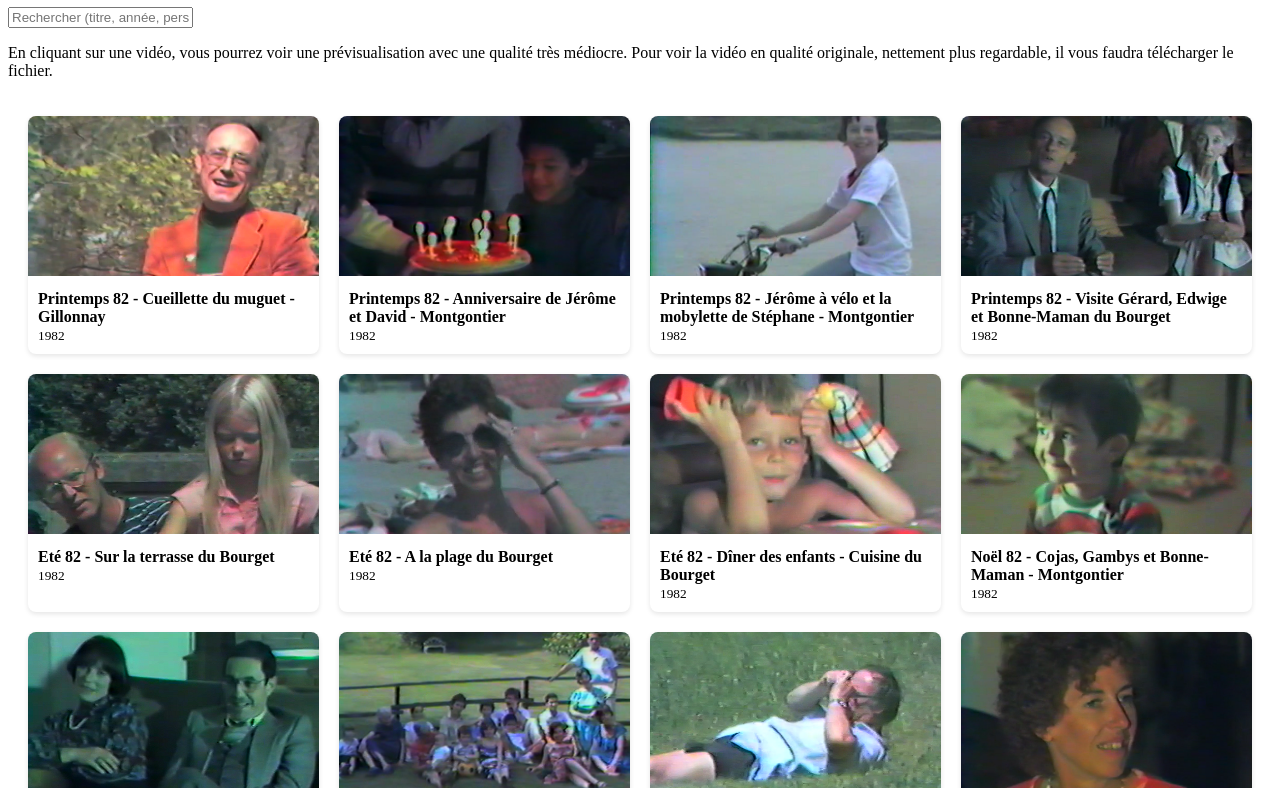
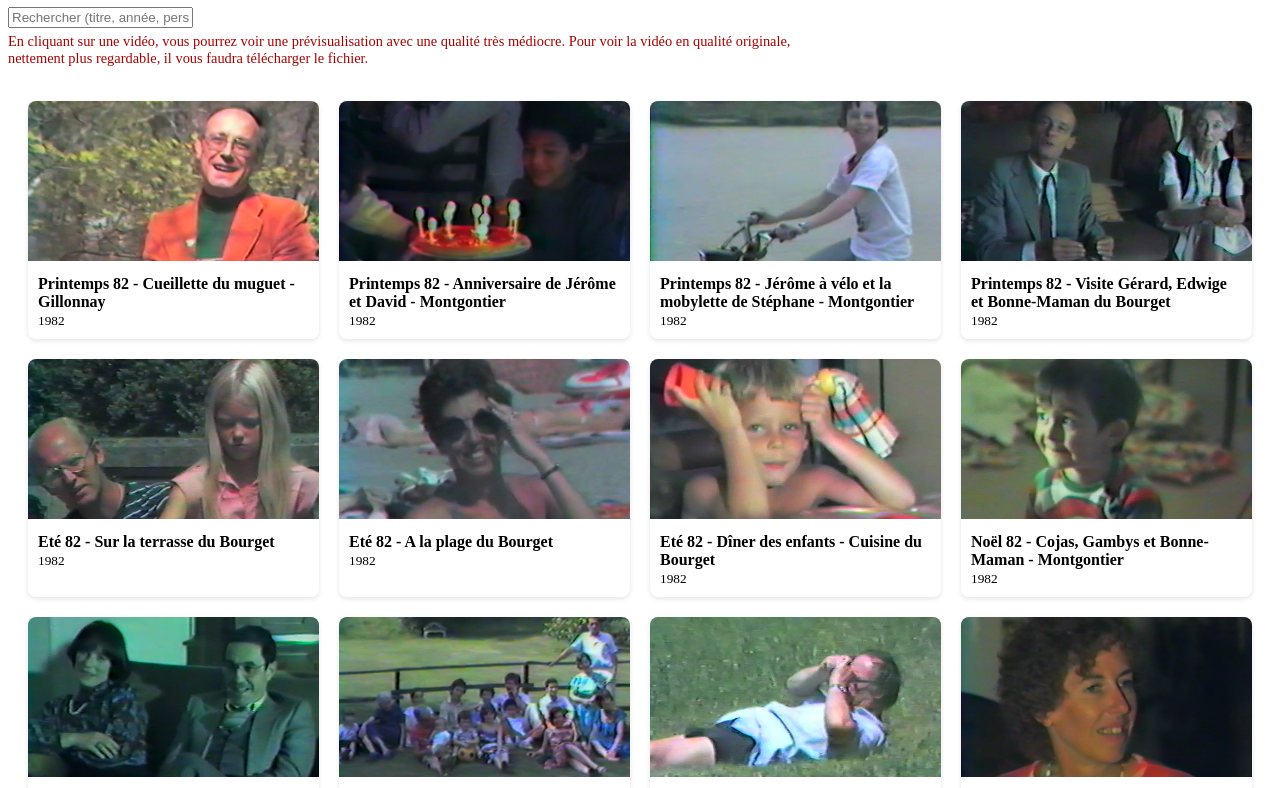
Before and after one commit to LazyBear68fr/de_buttet_time_machine, a plain HTML site: page index.html in a window 1280 px wide. Shown: the part 73-861 px from the top of the page. Drawn offline with Linux system fonts and the light colour scheme.

Commit message:
Update style.css

```diff
--- a/style.css
+++ b/style.css
@@ -11,6 +11,12 @@ gap: 20px;
 padding: 20px;
 }
 
+.warning {
+  font-size: 0.9em;
+  color: #aa0000; /* rouge foncé pour attirer l’attention */
+  margin-top: 5px;
+  max-width: 800px;
+}
 
 .card {
 background: white;
```
